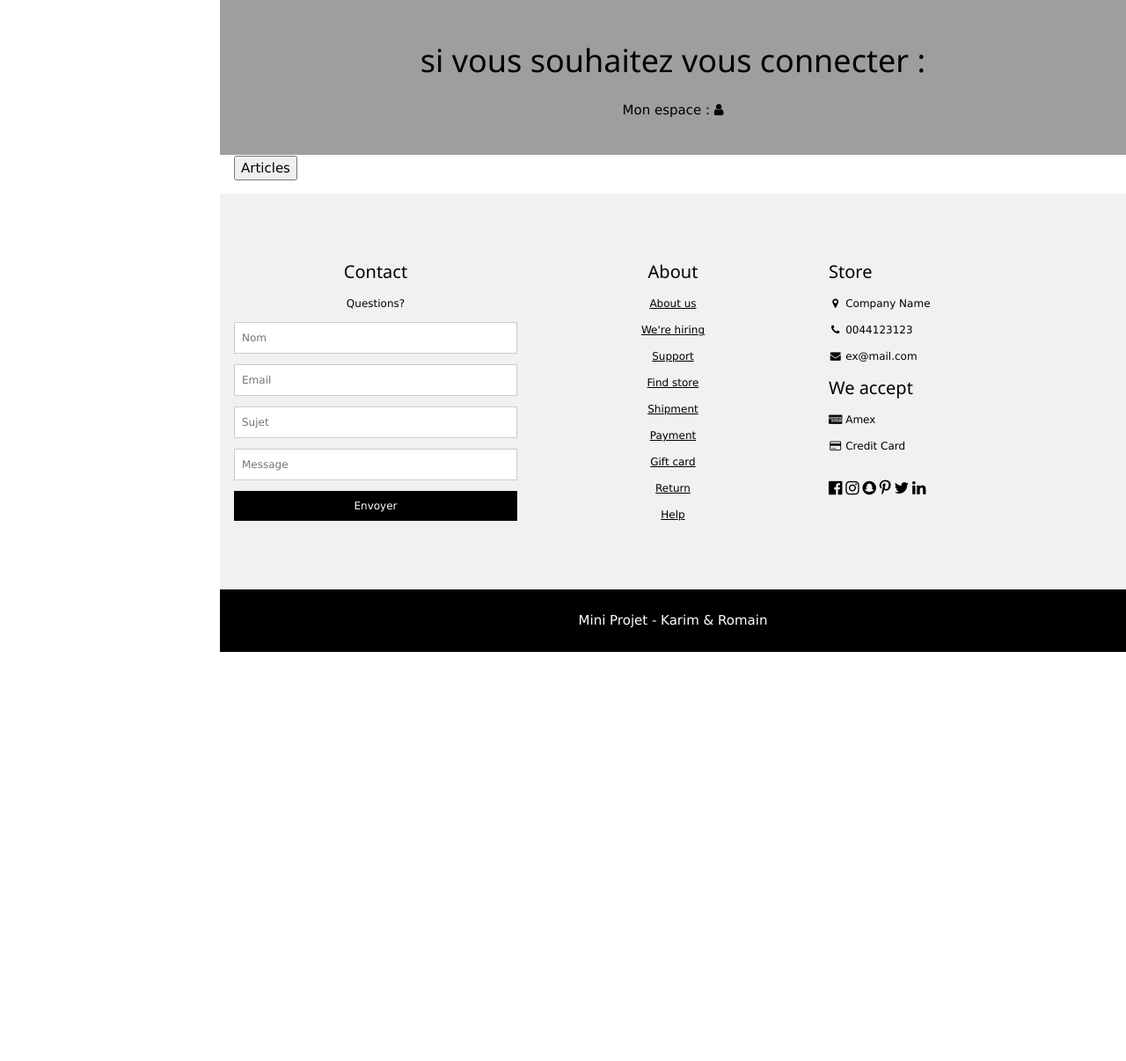
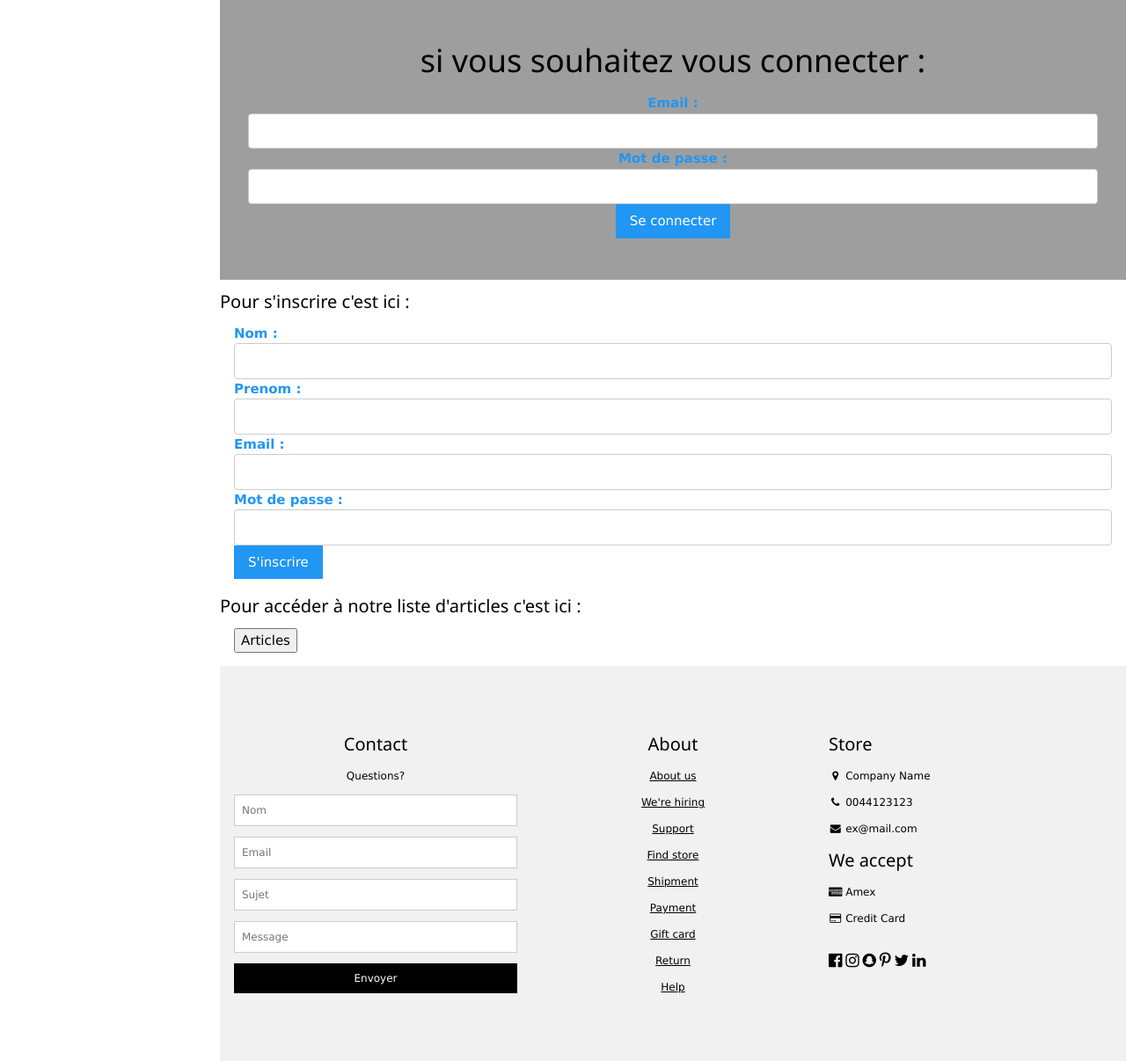
Before and after one commit to rtetu69/MVC_Projet, a PHP site: page / in a window 1280 px wide. Shown: the part 107-1313 px from the top of the page at 88% size. Before the commit the page ends 848 px from the top, so only its background shows below. Run offline with PHP 8.4, Linux system fonts and the light colour scheme.

Commit message:
page accueil

```diff
--- a/src/controller/articleControllers.php
+++ b/src/controller/articleControllers.php
@@ -11,7 +11,7 @@ class ArticleControllers
     private Vue $vue;
 
     public function __construct(){
-        $this->articleRepository = new articleRepository();
+        $this->articleRepository = new ArticleRepository();
         $this->vue = new Vue();
     }
 
--- a/src/repository/articleRepository.php
+++ b/src/repository/articleRepository.php
@@ -30,7 +30,7 @@ class ArticleRepository extends database
     public function get($id)
     {
         $result = $this->createQuery(
-            'SELECT * FROM  articles WHERE id =:id',
+            'SELECT * FROM  articles WHERE id=:id',
             ['id' => $id]
         );
 
--- a/src/vue/accueil.php
+++ b/src/vue/accueil.php
@@ -54,13 +54,14 @@
         <!-- Content -->
         <div class="w3-container w3-center w3-padding-32 w3-grey">
             <h1>si vous souhaitez vous connecter :</h1>
-            <a>
-            <button type="button" class="w3-button"> Mon espace : <i class="fa fa-user"></i></button>
-            </a>
+            <?php require("user/connexion.php"); ?>
         </div>
 
+        <h4> Pour s'inscrire c'est ici : </h4>
+            <?php require("user/inscription.php"); ?>
 
 
+            <h4> Pour accéder à notre liste d'articles c'est ici : </h4>
         <form class="w3-container" action="index.php?route=articleControllers&action=getView" method="POST">
             <button type="submit">Articles</button>
         </form>
```
Also changed, not shown: src/vue/pageConnexionInscription.php (added, +11 -0 lines).
